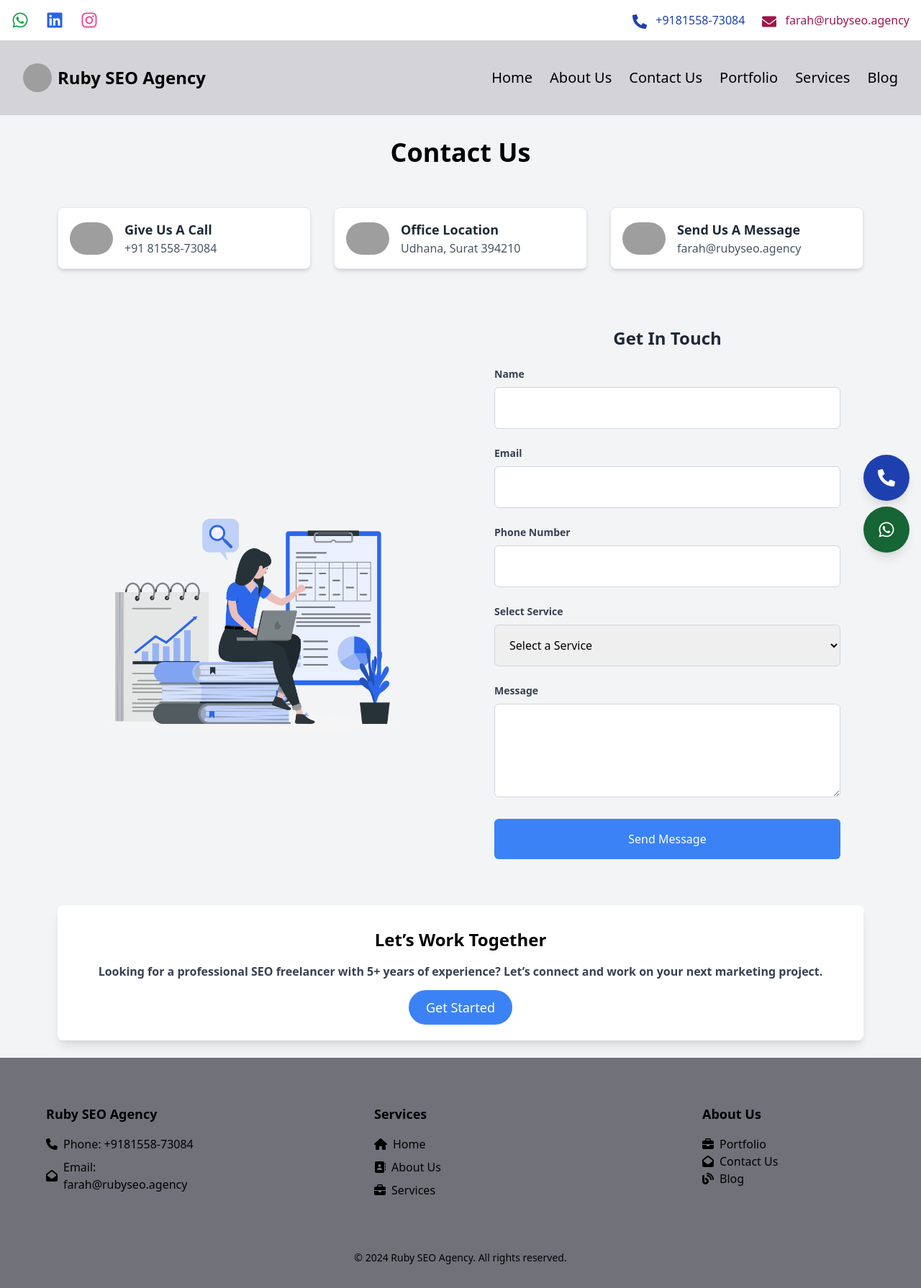
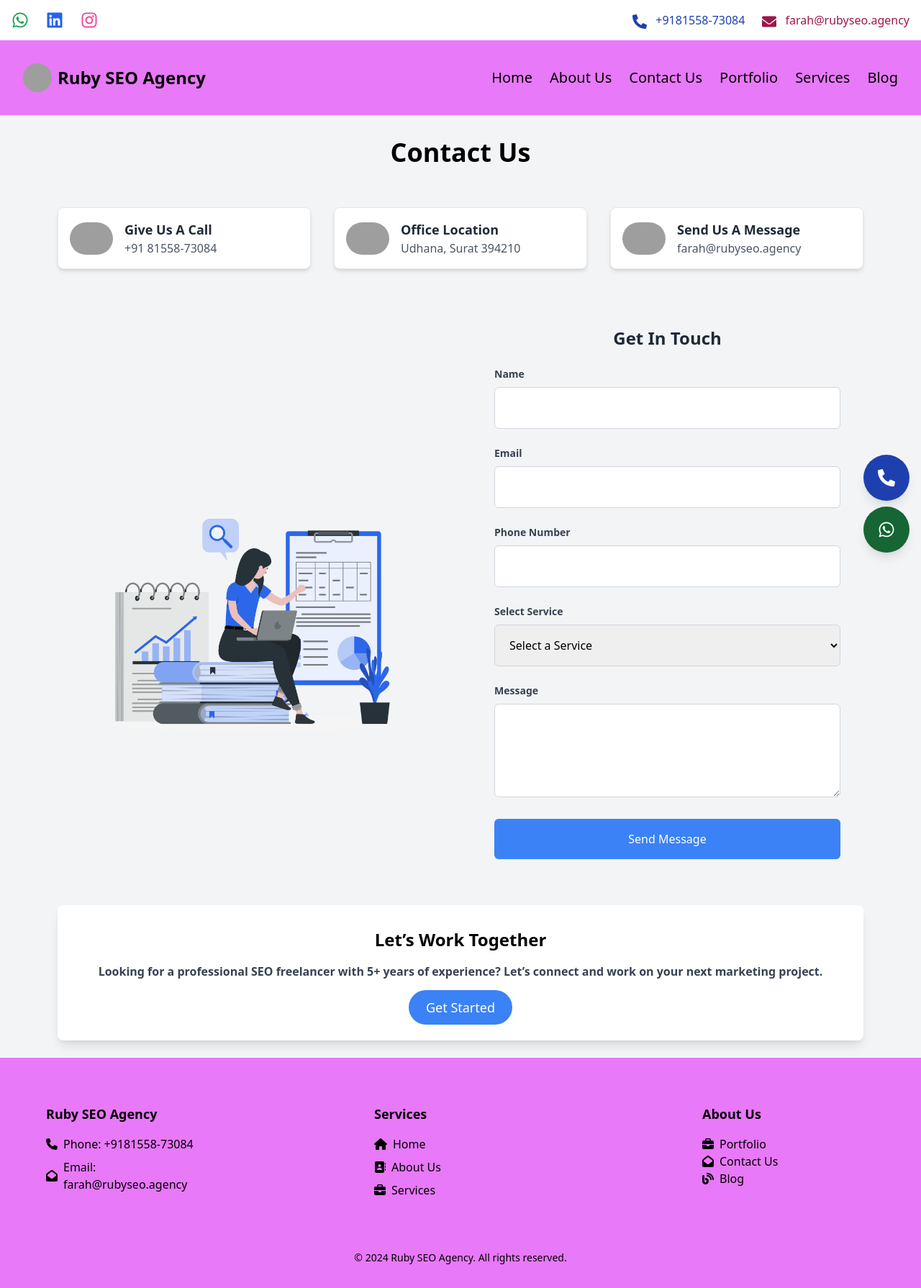
Before and after one commit to imaashishrana/Seoagency, a React (Vite) app: page /contact-us in a window 1280 px wide. Shown: the whole page at 72% size. Built offline with nearby package versions, Linux system fonts and the light colour scheme; grey boxes are pictures that could not be loaded.

Commit message:
bg-color of footer and layout

```diff
--- a/src/MainLayout.jsx
+++ b/src/MainLayout.jsx
@@ -58,7 +58,7 @@ export default function MainLayout() {
       </div>
 
       {/* Navbar */}
-      <nav className="bg-zinc-300 text-black p-8 sticky top-0 z-40" style={{ top: 0 }}>
+      <nav className="bg-fuchsia-400 text-black p-8 sticky top-0 z-40" style={{ top: 0 }}>
         <div className="flex items-center justify-between">
           {/* Logo and Name */}
           <div className="flex items-center space-x-2">
@@ -114,7 +114,7 @@ export default function MainLayout() {
 
             {/* Small Dropdown Box */}
             {isMenuOpen && (
-              <div className="absolute right-0 mt-2 z-20 w-40 bg-gradient-to-r from-fuchsia-500 to-fuchsia-400 via-blue-500 to-blue-400 text-white rounded-lg shadow-lg">
+              <div className="absolute right-0 mt-2 z-20 w-40 bg-fuchsia-500 text-black rounded-lg shadow-lg">
                 <ul className="flex flex-col space-y-2 p-4">
                   <li>
                     <Link
--- a/src/pages/Footer.jsx
+++ b/src/pages/Footer.jsx
@@ -5,7 +5,7 @@ import { faPhone, faEnvelopeOpen, faHome, faAddressBook, faBriefcase, faBlog } f
 
 const Footer = () => {
   return (
-    <footer className="bg-zinc-500 text-black p-8">
+    <footer className="bg-fuchsia-400 text-black p-8">
       <div className="container mx-auto flex flex-wrap justify-between">
         <div className="w-full sm:w-1/2 lg:w-1/4 p-8">
           <h3 className="text-lg font-semibold">Ruby SEO Agency</h3>
```
